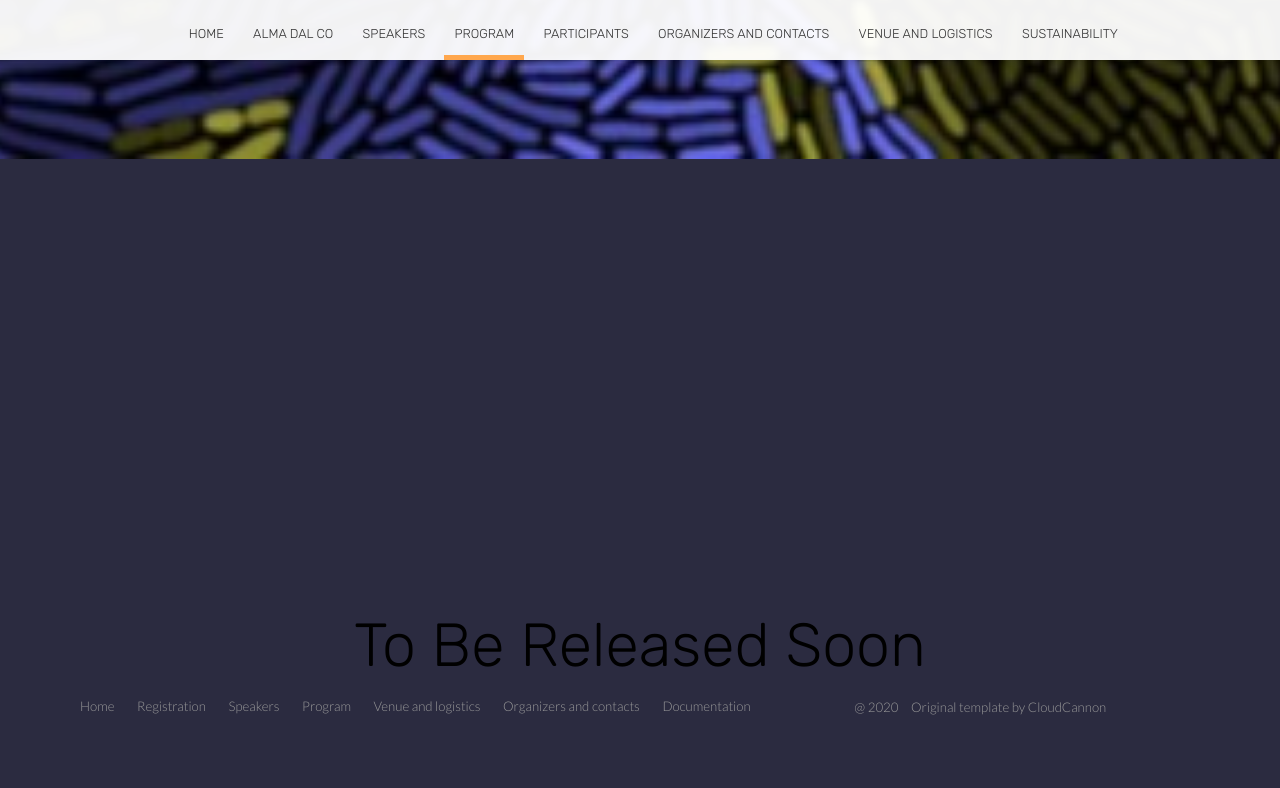
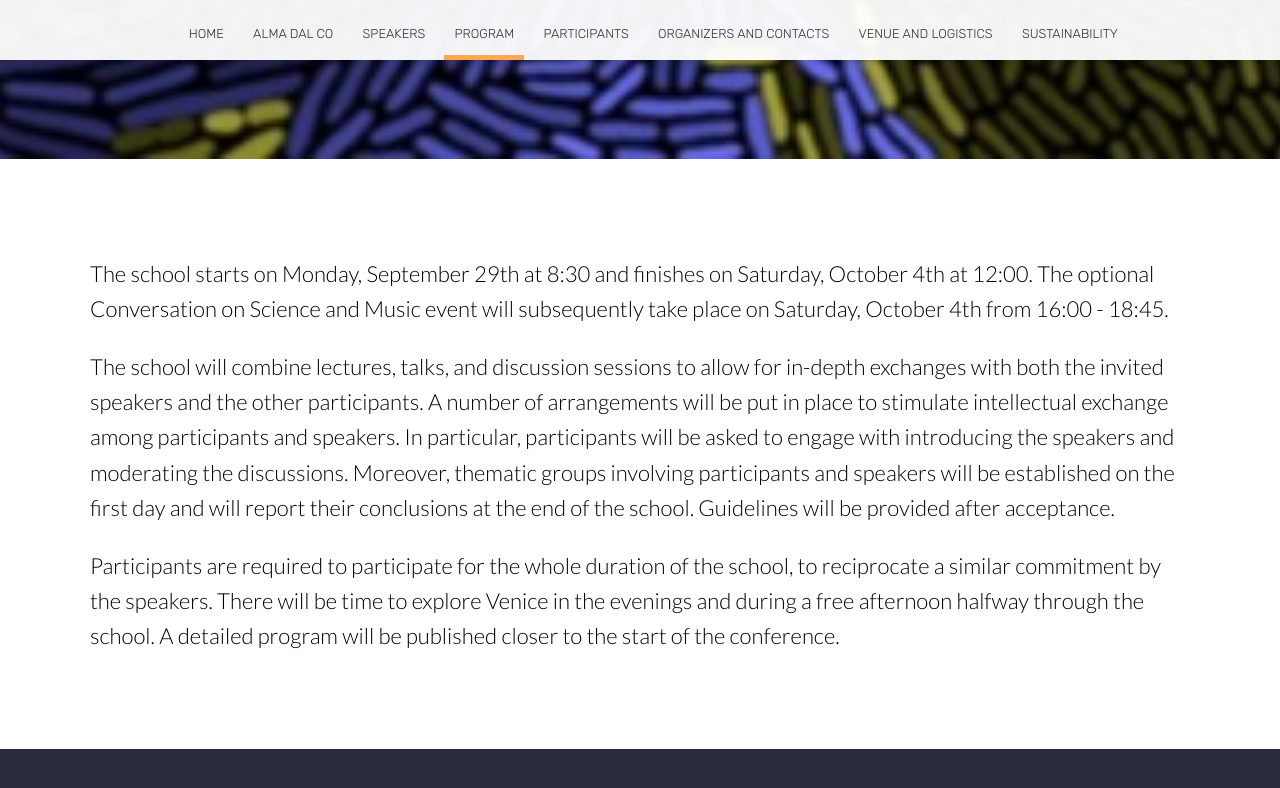
Before and after one commit to almadalcoschool/almadalcoschool.github.io, a Jekyll site: the page built from program.html, in a window 1280 px wide and 900 px high, scrolled down 741 px. Shown: the top 788 px of the window. Built offline with Jekyll 4.4.1, drawn with Linux system fonts in a browser that asks for light colours; nearby versions of some CDN libraries; before the commit the page ends 1475 px from its top, so only the background shows below that.

Commit message:
Program updated

```diff
--- a/program.html
+++ b/program.html
@@ -17,6 +17,24 @@ image: /images/home/paper_natEcoEvol2020.jpg
     </div>
 </section>
 
+<div class="content">
+    <section class="info" id="learn-more">
+        <div class="container flex">
+            <div class="text">
+                <p>
+                    The school starts on Monday, September 29th at 8:30 and finishes on Saturday, October 4th at 12:00. The optional Conversation on Science and Music event will subsequently take place on Saturday, October 4th from 16:00 - 18:45.
+                </p>
+                <p>
+                    The school will combine lectures, talks, and discussion sessions to allow for in-depth exchanges with both the invited speakers and the other participants. A number of arrangements will be put in place to stimulate intellectual exchange among participants and speakers. In particular, participants will be asked to engage with introducing the speakers and moderating the discussions. Moreover, thematic groups involving participants and speakers will be established on the first day and will report their conclusions at the end of the school. Guidelines will be provided after acceptance.
+                </p>
+                <p>
+                    Participants are required to participate for the whole duration of the school, to reciprocate a similar commitment by the speakers. There will be time to explore Venice in the evenings and during a free afternoon halfway through the school. A detailed program will be published closer to the start of the conference.
+                </p>
+            </div>
+        </div>
+    </section>
+</div>
+
 <div style="text-align: center; margin-top: 50vh;">
     <h1>To Be Released Soon</h1>
 </div>
--- a/registration.html
+++ b/registration.html
@@ -9,7 +9,7 @@ image: /images/home/paper_natEcoEvol2020.jpg
 		<div class="hero-text-container">
 			<div class="heading-landing">
 		       	<h1 class="hero-title">
-		            Registration
+		            Participants
 		       	</h1>
 				<!--<p class="subtext editable bold-large-text">How to register for the workshop?</p>-->
 			</div>
```
